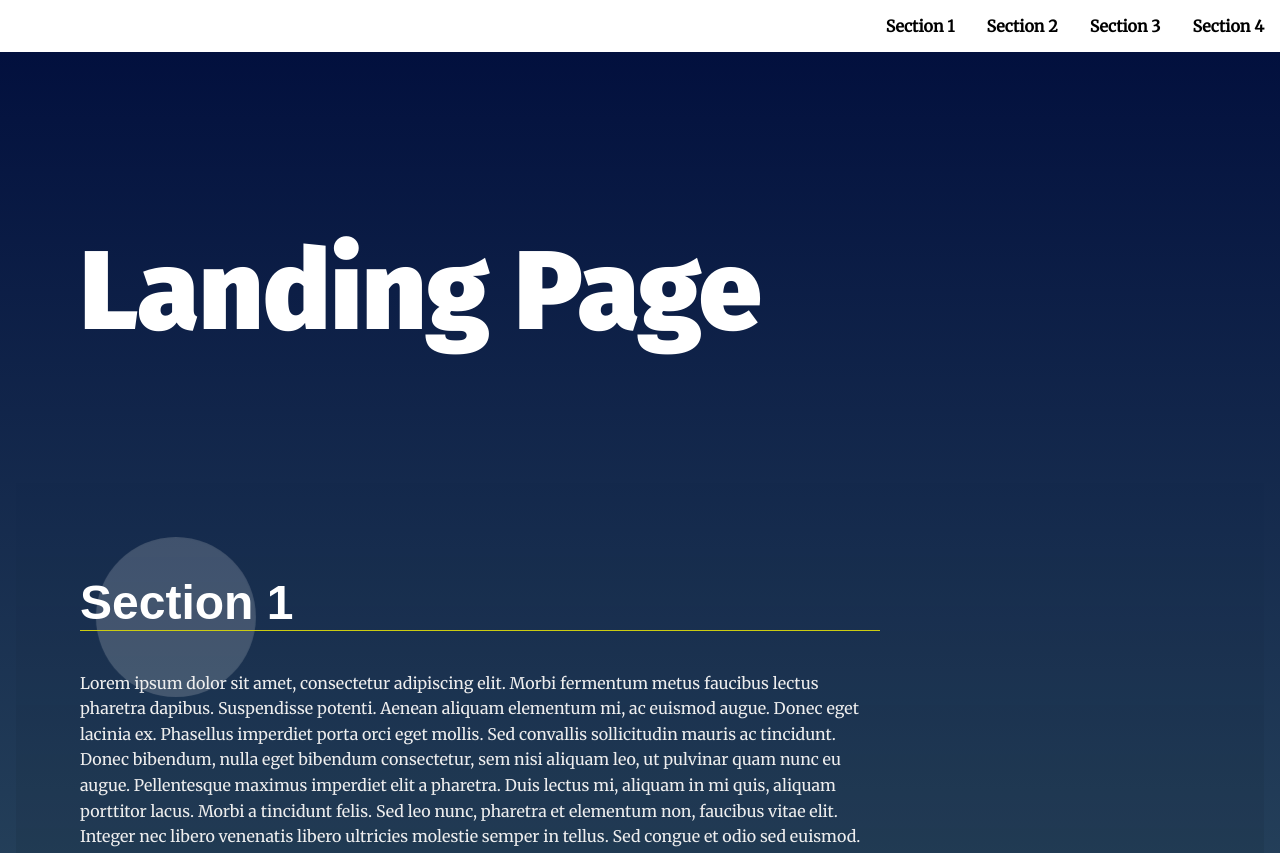
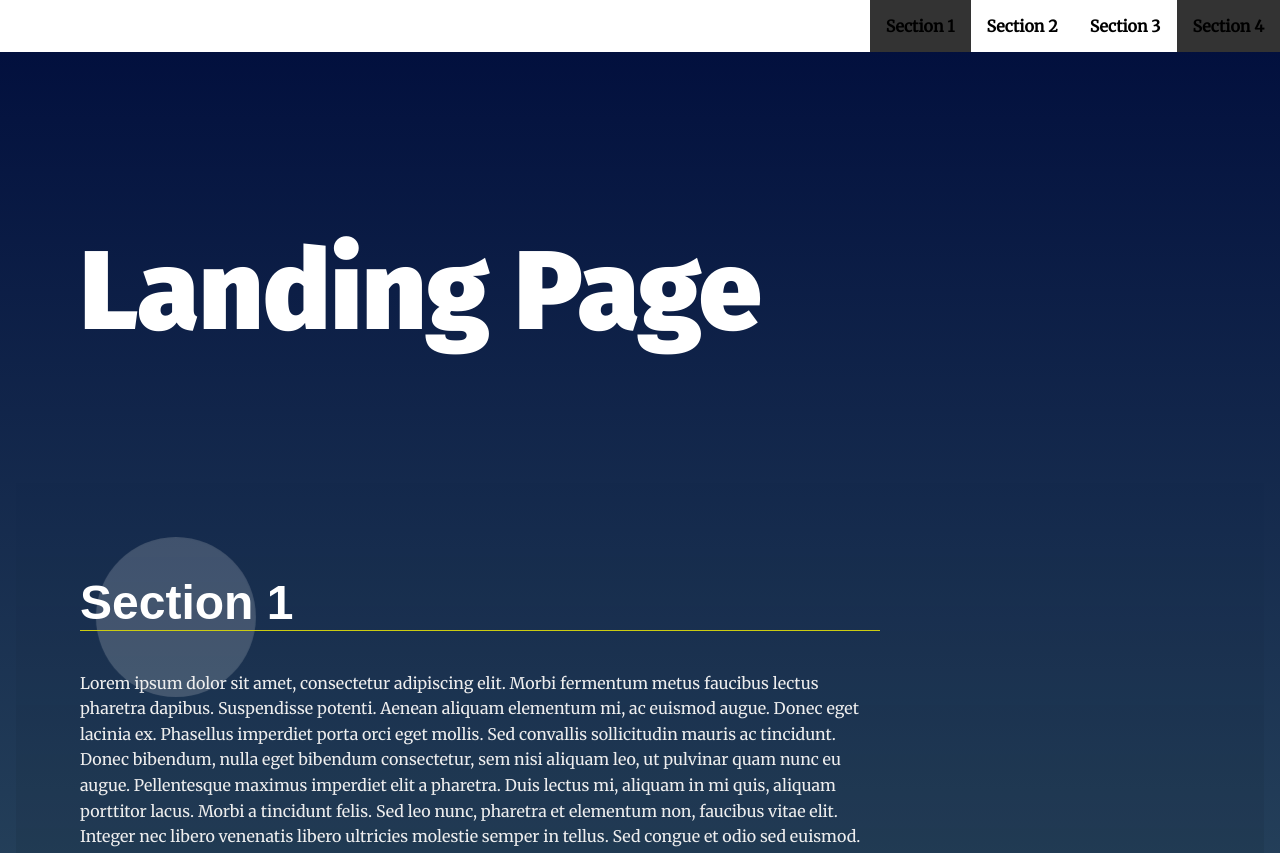
Before and after one commit to brandonawilliams1/dynamicLandinPage, a website: page index.html in a window 1280 px wide. Shown: the top 853 px of the page. Drawn offline with Linux system fonts and the light colour scheme.

Commit message:
added navHighlighter function

```diff
--- a/css/styles.css
+++ b/css/styles.css
@@ -211,6 +211,11 @@ section.your-active-class .landing__container::after {
     opacity: 1;
     animation: rotate 5s linear 0s infinite forwards reverse;
 }
+.active{
+    background: #333;
+    color: #fff;
+    transition: ease 0.3s all;
+}
 
 /* Section Active Styles Keyframe Animations */
 @keyframes rotate {
--- a/js/app.js
+++ b/js/app.js
@@ -23,7 +23,7 @@ function navbarHelper(numItems){
     for (let i = 1; i <= numItems; i++) {
         const navLiEl = document.createElement('li');
         navLiEl.style.color = 'black';
-        navLiEl.innerHTML = `<a id='navItem ${i}' class= 'menu__link'>Section ${i}</a>`
+        navLiEl.innerHTML = `<a id='navItem ${i}'class= 'menu__link'>Section ${i}</a>`
         queryNavUl.appendChild(navLiEl);
 
         navLiEl.addEventListener('click', navEvent)
@@ -103,12 +103,6 @@ function scrollToSection(num) {
     });
 };
 
-// // Get all sections that have an ID defined
-const sections = document.querySelectorAll('section');
-
-// // Add an event listener listening for scroll
-window.addEventListener("scroll", navHighlighter);
-
 function navHighlighter(){
 
     // Get current scroll position
@@ -119,50 +113,34 @@ function navHighlighter(){
     console.log('scroll Y = ' + scrollY );
     console.log('your scroll location ' + scrollLocation);
 
+    // Get all sections that have an ID defined
+    const sections = document.querySelectorAll('section');
+    // loops over the sections object to return the current section
+    for (let i = 0; i < sections.length; i++){
+        // const changeBkGrndClr = document.querySelectorAll('li');
 
-// loops over the sections object to return the current section
-const sections = document.querySelectorAll('section');
+        const navItem = document.getElementById('navItem ' + (i + 1));
+        navItem.classList.remove("your-active-class");
 
 
-window.addEventListener("scroll", navHighlighter);
-
-function navHighlighter(){
-
-        let scrollY = window.pageYOffset;
-        let scrollLocation = scrollY;
-
-        console.log('scroll Y = ' + scrollY );
-        console.log('your scroll location ' + scrollLocation);
-
-        for (let i = 0; i < sections.length; i++){
-            // const addClassLi = document.querySelectorAll('li');
-            // console.log(addClassLi);
-
-            if (scrollLocation < 1000){
-                document.getElementById('navItem 1').classList.add('class=', "your-active-class");
-            } else if (scrollLocation > 1000 && scrollLocation < 1100){
-                document.getElementById('navItem 2').classList.add("your-active-class");
-            } else if (scrollLocation > 1200 && scrollLocation < 2400){
-                document.getElementById('navItem 3').classList.add("your-active-class");
-            } else if (scrollLocation > 2400){
-                document.getElementById('navItem 4').classList.add("your-active-class");
-            };
-        }
-    };
+        if (scrollLocation < 1000){
+            document.getElementById('navItem 1').classList.add("active");
+            document.getElementById('navItem 2').classList.remove("active");
+        } else if (scrollLocation > 1000 && scrollLocation < 1790){
+            document.getElementById('navItem 1').classList.remove("active");
+            document.getElementById('navItem 2').classList.add("active");
+            document.getElementById('navItem 3').classList.remove("active");
+        } else if (scrollLocation > 1790 && scrollLocation < 2400){
+            document.getElementById('navItem 2').classList.remove("active");
+            document.getElementById('navItem 3').classList.add("active");
+            document.getElementById('navItem 4').classList.remove("active");
+        } else if (scrollLocation > 2400){
+            document.getElementById('navItem 3').classList.remove("active");
+            document.getElementById('navItem 4').classList.add("active");
+        };
+    }
 
 };
 
-
-
-
-/**
- * End Main Functions
- * Begin Events
- *
-*/
-
-// Build menu
-
-// Scroll to section on link click
-
-// Set sections as active
+    // Add an event listener listening for scroll
+    window.addEventListener("scroll", navHighlighter);
```
